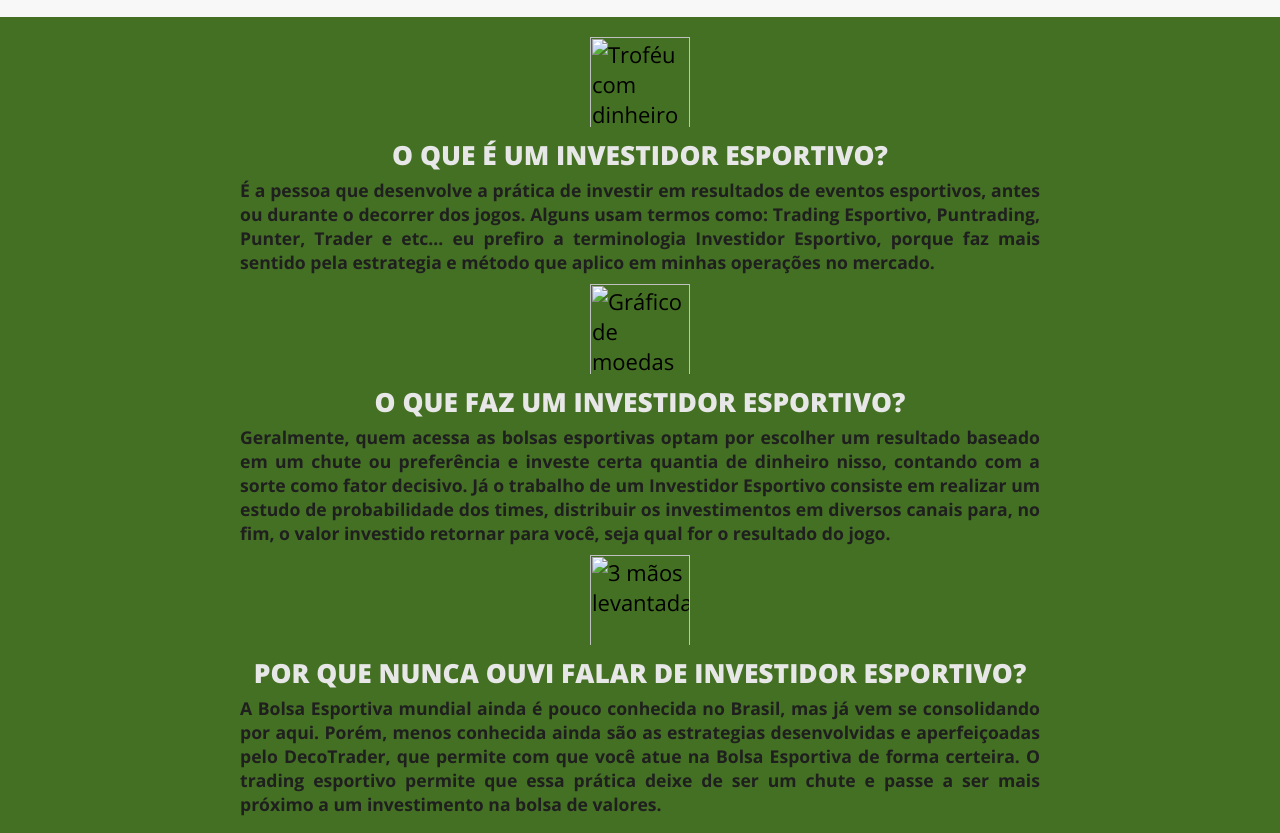
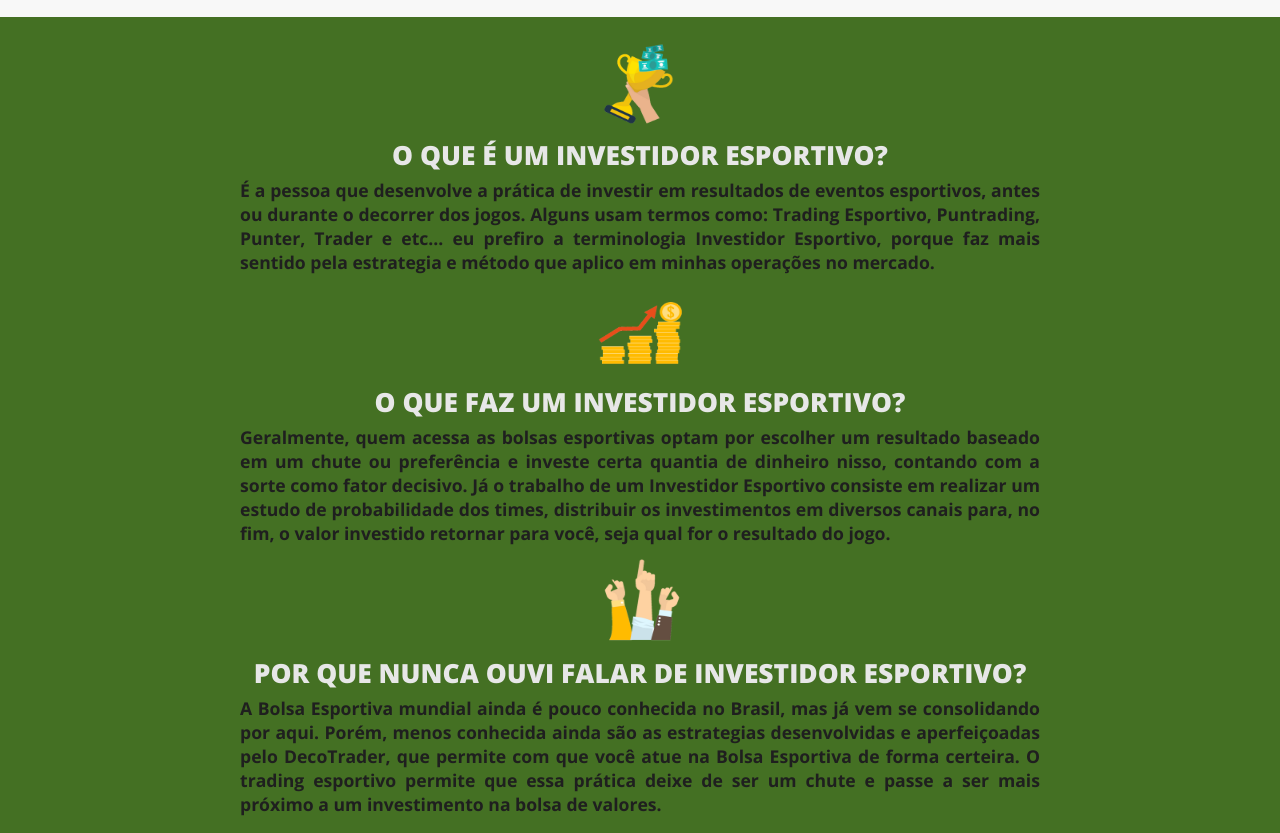
Before and after one commit to tecnorganico/iEsportivo, a plain HTML site: page index.html in a window 1280 px wide. Shown: the part 551-1384 px from the top of the page. Drawn offline with nearby package versions, Linux system fonts and the light colour scheme; the site is published under a folder, as on GitHub Pages, so addresses that start at the root find nothing.

Commit message:
corrige imagens

```diff
--- a/index.html
+++ b/index.html
@@ -218,7 +218,7 @@
 
   <section class="middle-container">
       <div class="middle-content">
-        <img src="/img/middle-icon1.png" alt="Troféu com dinheiro">
+        <img src="./img/middle-icon1.png" alt="Troféu com dinheiro">
         <strong>O QUE É UM INVESTIDOR ESPORTIVO? </strong>
         <p>
             É a pessoa que desenvolve a prática de investir em resultados de eventos esportivos, antes ou durante o decorrer dos jogos. Alguns usam termos como: Trading Esportivo, Puntrading, Punter, Trader e etc... eu prefiro a terminologia Investidor Esportivo, porque faz mais sentido pela estrategia e método que aplico em minhas operações no mercado.
@@ -226,7 +226,7 @@
       </div>
 
       <div class="middle-content">
-          <img src="/img/middle-icon2.png" alt="Gráfico de moedas">
+          <img src="./img/middle-icon2.png" alt="Gráfico de moedas">
           <strong>O QUE FAZ UM INVESTIDOR ESPORTIVO?</strong>
           <p>
             Geralmente, quem acessa as bolsas esportivas optam por escolher um resultado baseado em um chute ou preferência e investe certa quantia de dinheiro nisso, contando com a sorte como fator decisivo. Já o trabalho de um Investidor Esportivo consiste em realizar um estudo de probabilidade dos times, distribuir os investimentos em diversos canais para, no fim, o valor investido retornar para você, seja qual for o resultado do jogo.
@@ -234,7 +234,7 @@
         </div>
 
         <div class="middle-content">
-            <img src="/img/middle-icon3.png" alt="3 mãos levantadas">
+            <img src="./img/middle-icon3.png" alt="3 mãos levantadas">
           <strong>POR QUE NUNCA OUVI FALAR DE INVESTIDOR ESPORTIVO?</strong>
             <p>
               A Bolsa Esportiva mundial ainda é pouco conhecida no Brasil, mas já vem se consolidando por aqui. Porém, menos conhecida ainda são as estrategias desenvolvidas e aperfeiçoadas pelo DecoTrader, que permite com que você atue na Bolsa Esportiva de forma certeira. O trading esportivo permite que essa prática deixe de ser um chute e passe a ser mais próximo a um investimento na bolsa de valores.
```
